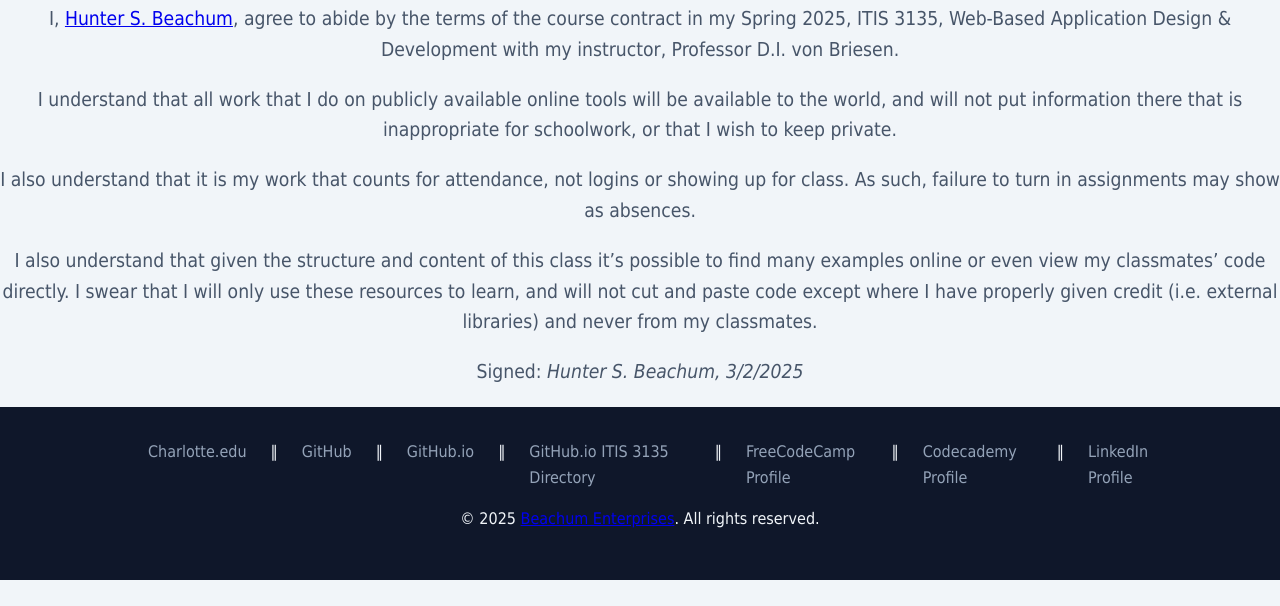
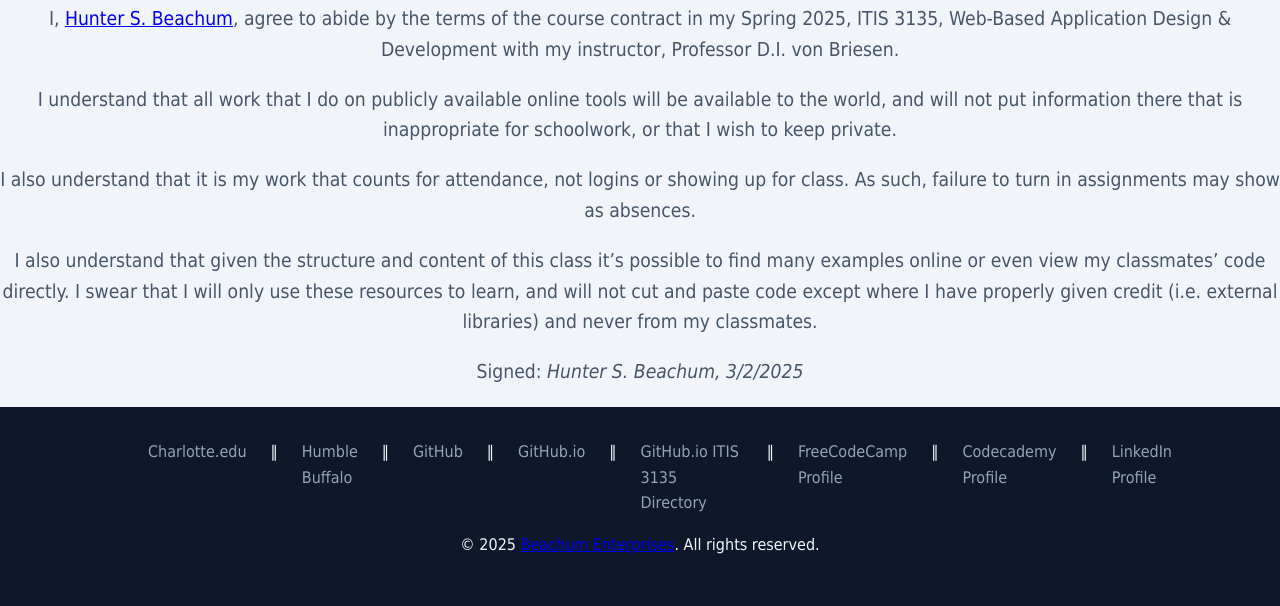
Before and after one commit to hunterbeachum/hunterbeachum.github.io, a plain HTML site: page itis3135/contract.html in a window 1280 px wide. Shown: the part 354-960 px from the top of the page. Before the commit the page ends 934 px from the top, so only its background shows below. Drawn offline with Linux system fonts and the light colour scheme.

Commit message:
correct footers part 2

```diff
--- a/itis3135/contract.html
+++ b/itis3135/contract.html
@@ -31,6 +31,7 @@
         <footer>
             <ul>
                 <li><a href="https://webpages.charlotte.edu/hbeachu2/">Charlotte.edu</a></li>&#8214;
+                <li><a href="./humblebuffalo/">Humble Buffalo</a></li>&#8214;
                 <li><a href="https://github.com/hunterbeachum" target="_blank">GitHub</a></li>&#8214;
                 <li><a href="https://hunterbeachum.github.io" target="_blank">GitHub.io</a></li>&#8214;
                 <li><a href="https://hunterbeachum.github.io/itis3135" target="_blank">GitHub.io ITIS 3135 Directory</a></li>&#8214;
```
Also changed, not shown: itis3135/introduction.html (+1 -0 lines).
